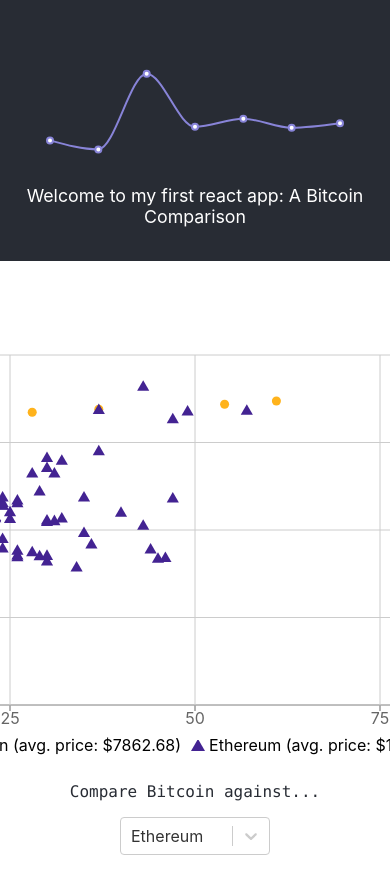
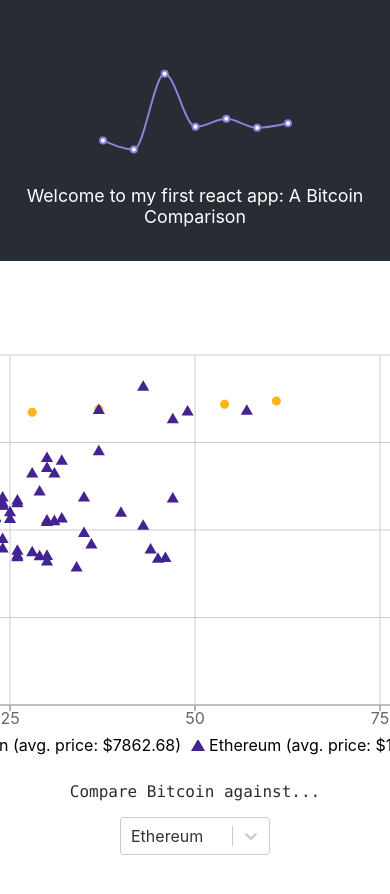
Before and after one commit to bnjmn/fewd-challenge, a React (Create React App) app: page / in a window 390 px wide. Shown: the top 894 px of the page. Built offline with nearby package versions, Linux system fonts and the light colour scheme.

Commit message:
Refactor and make the TinyChart responsive

```diff
--- a/src/App.css
+++ b/src/App.css
@@ -2,20 +2,18 @@
   text-align: center;
 }
 
-.App-logo {
-  height: 5vmin;
-  pointer-events: none;
-}
-
-@media (prefers-reduced-motion: no-preference) {
-  .App-logo {
-    animation: App-logo-spin infinite 20s linear;
-  }
+.App-content-wrapper {
+  min-width: 100%;
+  display: flex;
+  flex-direction: column;
+  align-items: center;
+  justify-content: center;
 }
 
 .App-header {
   background-color: #282c34;
   min-height: 25vh;
+  min-width: 100%;
   display: flex;
   flex-direction: column;
   align-items: center;
@@ -25,17 +23,17 @@
   padding-top: 50px;
 }
 
-.App-link {
-  color: #61dafb;
-}
+.tiny-chart-container {
+  /*  some kinda responsiveness */
+  width: 50vw;
+  max-width: 450px;
+  min-width: 100px;
 
-@keyframes App-logo-spin {
-  from {
-    transform: rotate(0deg);
-  }
-  to {
-    transform: rotate(360deg);
-  }
+  /* flex */
+  display: flex;
+  flex-direction: column;
+  align-items: center;
+  justify-content: center;
 }
 
 .Scatter {
--- a/src/App.tsx
+++ b/src/App.tsx
@@ -1,5 +1,4 @@
 import React from "react";
-import logo from "./logo.svg";
 import "./App.css";
 
 import TinyLineChart from "./TinyChart";
@@ -8,13 +7,15 @@ import CryptoScatterChart from "./ScatterChart";
 function App() {
   return (
     <div className="App">
-      <header className="App-header">
-        {/* <img src={logo} className="App-logo" alt="logo" /> */}
-        <TinyLineChart />
-        <p>Welcome to my first react app: A Bitcoin Comparison</p>
-      </header>
+      <div className="App-content-wrapper">
+        <header className="App-header">
+          <TinyLineChart />
+          <p>Welcome to my first react app: A Bitcoin Comparison</p>
+        </header>
 
-      <CryptoScatterChart/>
+        <CryptoScatterChart/>
+
+      </div>
     </div>
   );
 }
--- a/src/TinyChart.tsx
+++ b/src/TinyChart.tsx
@@ -1,5 +1,5 @@
 import React from "react";
-import { LineChart, Line } from "recharts";
+import { LineChart, Line, ResponsiveContainer } from "recharts";
 
 const tiny_data = [
   { name: "Page A", uv: 4000, pv: 2400, amt: 2400 },
@@ -11,14 +11,16 @@ const tiny_data = [
   { name: "Page G", uv: 3490, pv: 4300, amt: 2100 },
 ];
 
-class TinyLineChart extends React.Component {
-  render() {
-    return (
-      <LineChart width={300} height={100} data={tiny_data}>
-        <Line type="monotone" dataKey="pv" stroke="#8884d8" strokeWidth={2} />
-      </LineChart>
-    );
-  }
-}
+const TinyLineChart = () => {
+  return (
+    <div className="tiny-chart-container">
+      <ResponsiveContainer width="100%" height={100}>
+        <LineChart data={tiny_data}>
+          <Line type="monotone" dataKey="pv" stroke="#8884d8" strokeWidth={2} />
+        </LineChart>
+      </ResponsiveContainer>
+    </div>
+  );
+};
 
 export default TinyLineChart;
```
